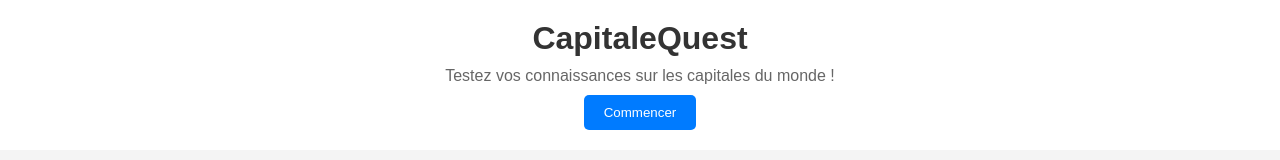
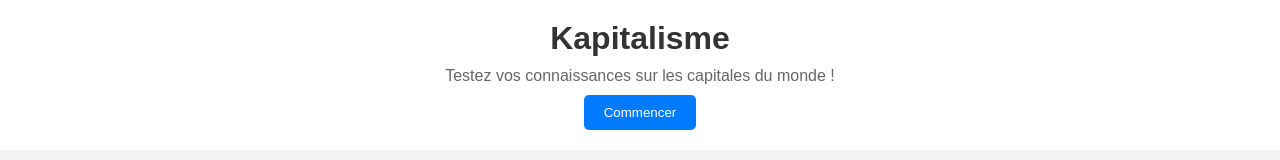
Before and after one commit to Michelpg/Projet_JS, a plain HTML site: page page_accueil.html in a window 1280 px wide. Shown: the top 160 px of the page. Drawn offline with Linux system fonts and the light colour scheme.

Commit message:
changement du titre

```diff
--- a/page_accueil.html
+++ b/page_accueil.html
@@ -3,12 +3,12 @@
 <head>
   <meta charset="UTF-8">
   <meta name="viewport" content="width=device-width, initial-scale=1.0">
-  <title>CapitaleQuest</title>
+  <title>Kapitalisme</title>
   <link rel="stylesheet" href="page.css">
 </head>
 <body>
   <div class="top-bar">
-    <h1 class="title">CapitaleQuest</h1>
+    <h1 class="title">Kapitalisme</h1>
     <p class="description">Testez vos connaissances sur les capitales du monde !</p>
     <button onclick="commencerJeu()">Commencer</button>
   </div>
```
